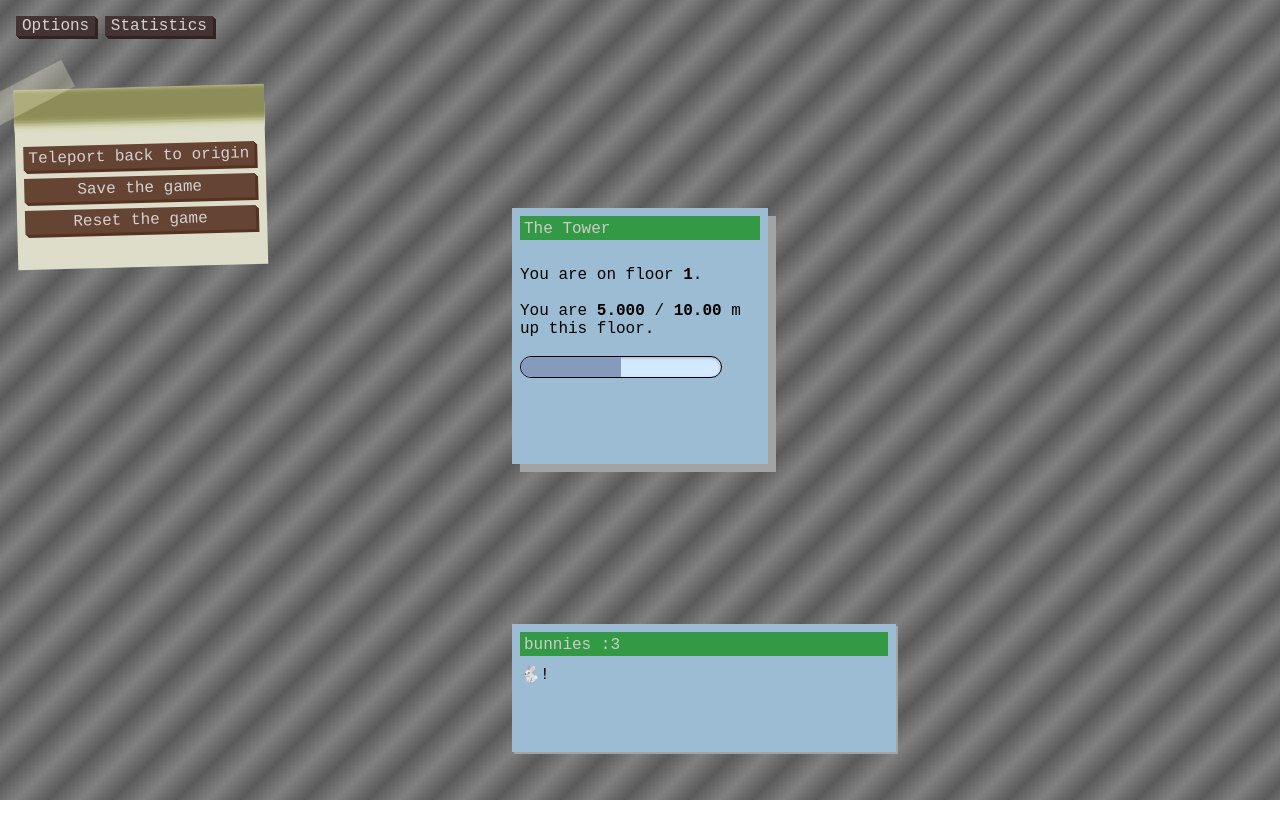
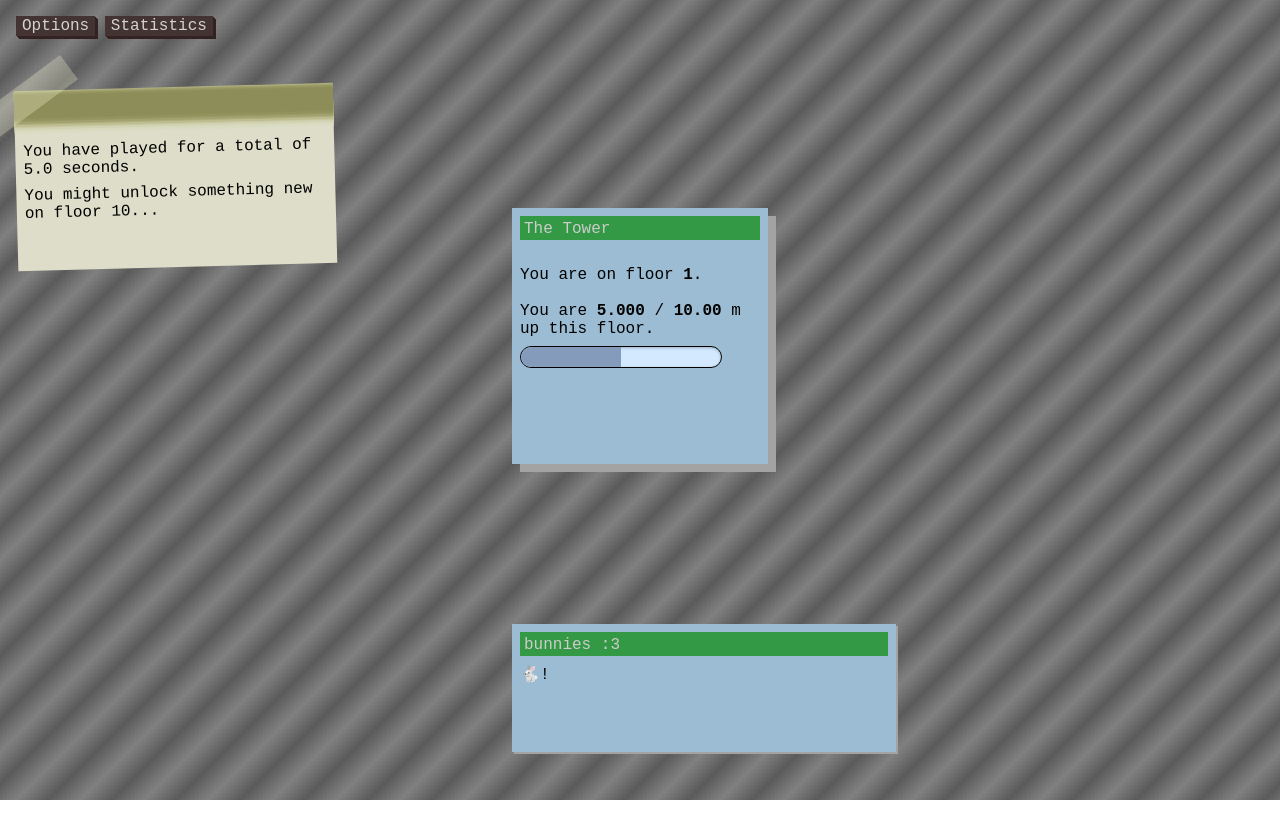
Before and after one commit to MakerOfDopamine/Tower-of-Ascension, a plain HTML site: page index.html in a window 1280 px wide. Shown: the top 838 px of the page. Drawn offline with Linux system fonts and the light colour scheme.

Commit message:
Added some foundational things
Statistics and button creation

```diff
--- a/format.js
+++ b/format.js
@@ -77,3 +77,20 @@
         return "blah" // I SWEAR I WILL FINISH CODING THIS LATER
     }
 }
+
+function formatTime(value) {
+    value = new Decimal(value)
+    if (value.lte(0)) return "no time"
+    if (value.isNan()) return "NaN"
+    if (value.lte(60)) {
+        return `${(value.toFixed(1))} seconds`
+    } else if (value.lte(60 * 60)) {
+        return `${(value.div(60).floor().toFixed(0))} min ${value.mod(60).toFixed(0)} s`
+    } else if (value.lte(60 * 60 * 24)) {
+        return `${(value.div(3600).floor().toFixed(0))} hr ${(value.div(60).mod(60).floor().toFixed(0))} min ${value.mod(60).toFixed(0)} s`
+    } else if (value.lte(60 * 60 * 24 * 365)) {
+        return `${(value.div(86400).floor().toFixed(0))} days, ${(value.div(3600).mod(24).floor().toFixed(0))} hr ${(value.div(60).mod(60).floor().toFixed(0))} min ${value.mod(60).toFixed(0)} s`
+    } else {
+        return `${(value.div(86400 * 365).floor().toFixed(0))} years, ${(value.div(86400).mod(365).floor().toFixed(0))} days, ${(value.div(3600).mod(24).floor().toFixed(0))} hr ${(value.div(60).mod(60).floor().toFixed(0))} min ${value.mod(60).toFixed(0)} s`
+    }
+}
--- a/index.html
+++ b/index.html
@@ -8,6 +8,7 @@
     <script src="break_eternity.js"></script>
     <script src="format.js"></script>
     <script src="saveload.js"></script>
+    <script src="tabs.js"></script>
     <script src="main.js" defer></script>
 
     <link rel="stylesheet" href="style.css">
@@ -17,12 +18,12 @@
     <div id="viewport" class="viewport">
         <div id="locked" style="position: absolute; z-index: 10; top: 16px; left: 16px;">
             <button class="tab-button" onclick="showOptions()">Options</button>
-            <button class="tab-button" onclick="showOptions()">Statistics</button>
+            <button class="tab-button" onclick="showStatistics()">Statistics</button>
             <br><br><br>
 
             <!-- I swear I will eventually write the actual game -->
-            <div id="options-tab" class="fixed-tab">
-                <div class="tape"></div>
+            <div id="options-tab" class="fixed-tab" style="display: none">
+                <div class="tape" style="--x: -10; --y: -40; --rotation: -26;"></div>
                 <div class="sticky-note-top"></div>
                 <!-- ancient technique of magic offsetting blocks -->
                 <div style="position: relative; height: 40px;"></div>
@@ -31,8 +32,14 @@
                 <button class="options-button" onclick="save()">Save the game</button>
                 <button class="options-button" onclick="reset_everything()">Reset the game</button>
             </div>
-            <div id="statistics-tab" class="fixed-tab" style="display: none;">
+            <div id="statistics-tab" class="fixed-tab" style="display: flex;">
+                <div class="tape" style="--x: -10; --y: -35; --rotation: -35;"></div>
+                <div class="sticky-note-top"></div>
+                <div style="position: relative; height: 35px;"></div>
                 <!-- <button class="options-button" onclick="displayHome()">Teleport back to origin</button> -->
+
+                <div id="statistics-main">Text</div>
+                <div id="statistics-unlocks">Text</div>
             </div>
         </div>
         <div id="world" class="world">
--- a/main.js
+++ b/main.js
@@ -3,7 +3,9 @@
     level: new Decimal(1),
     exp: {
         value: new Decimal(0)
-    }
+    },
+    saveStart: Date.now(),
+    unlocks: 0
 }
 
 let lastTick = Date.now()
@@ -20,6 +22,23 @@
     return new Decimal(10).mul(F.pow_base(1.01)).mul(F.pow(2).pow_base(1.00001))
 }
 
+function checkForUnlocks() {
+    switch (player.unlocks) {
+        case 0:
+            if (player.level.gte(10)) {
+                player.unlocks = 1
+            } else {
+                setText("statistics-unlocks", "You might unlock something new on floor 10...")
+                setVisibility(buttons["home-test-button"], false)
+            }
+            break
+        case 1:
+            setText("statistics-unlocks", "You have unlocked all there is to unlock! For now...")
+            setVisibility(buttons["home-test-button"], true)
+            break
+    }
+}
+
 const gameLoop = setInterval(() => {
     let dt = Date.now() - lastTick
     let speed = getPlayerSpeed()
@@ -30,10 +49,12 @@
         You are on floor <b>${format(player.level, false, true)}</b>.
 
         You are <b>${format(player.height)}</b> / <b>${format(height_floor)}</b> m up this floor.
-
     `)
 
-    document.getElementById(bars["height-bar"]).style.width = `${player.height.div(height_floor).mul(100).toNumber()}%`
+    updateStatistics()
+    checkForUnlocks()
+
+    bars["home-height-bar"].style.width = `${player.height.div(height_floor).mul(100).toNumber()}%`
     if (player.height.gte(height_floor)) {
         player.height = player.height.sub(height_floor)
         player.level = player.level.add(1)
--- a/style.css
+++ b/style.css
@@ -55,9 +55,9 @@
 
 .tape {
     position: absolute;
-    top: -10px;
-    left: -40px;
-    transform: rotate(-26deg);
+    top: calc(var(--x) * 1px);
+    left: calc(var(--y) * 1px);
+    transform: rotate(calc(var(--rotation) * 1deg));
     width: 100px;
     height: 30px;
     background-color: #ffffdd44;
@@ -69,6 +69,7 @@
     top: 16px;
     background-color: #ddddc9;
     padding: 8px 11px 11px 8px; /* The 11 is because 8 px + 3px box shadow because box shadow abuse */
+    max-width: 300px;
     min-height: 160px;
     transform: rotate(-1.5deg);
     display: flex;
--- /dev/null
+++ b/tabs.js
@@ -0,0 +1,15 @@
+function showOptions() {
+    document.getElementById("options-tab").style.display = "flex";
+    document.getElementById("statistics-tab").style.display = "none";
+}
+
+function showStatistics() {
+    document.getElementById("options-tab").style.display = "none";
+    document.getElementById("statistics-tab").style.display = "flex";
+}
+
+function updateStatistics() {
+    document.getElementById("statistics-main").textContent = `
+        You have played for a total of ${formatTime((Date.now() - player.saveStart) / 1000)}.
+    `
+}
--- a/viewport.js
+++ b/viewport.js
@@ -2,6 +2,7 @@
 const world = document.getElementById("world")
 const elements = {}
 const bars = {}
+const buttons = {}
 const grid_size = 32
 const parallax_scale = 0.2
 
@@ -92,6 +93,8 @@
     const bar_inner_el = document.createElement("div")
     bar_el.id = `${parent_id}-${bar_id}-container`
     bar_inner_el.id = `${parent_id}-${bar_id}-bar`
+    bar_el.style.marginBottom = "8px"
+    bar_el.style.marginTop = "8px"
 
     bar_el.classList.add("progress-container")
     bar_el.role = "progressbar"
@@ -107,11 +110,34 @@
     }
 
     elements[parent_id].appendChild(bar_el)
-    bars[bar_id] = bar_inner_el.id
+    bars[`${parent_id}-${bar_id}`] = bar_inner_el
+}
+
+function addButton(parent_id, button_id = parent_id, content, onclick = () => {}, ...styleObject) {
+    const button_el = document.createElement("button")
+    button_el.id = `${parent_id}-${button_id}-button`
+    button_el.innerHTML = content
+    button_el.onclick = onclick
+
+    button_el.classList.add("game-button")
+    for (let obj of styleObject) {
+        for (let i of Object.keys(obj)) {
+            if (button_el.style[i] === undefined) {
+                button_el.style.setProperty(i, obj[i])
+            } else {button_el.style[i] = obj[i]}
+        }
+    }
+
+    elements[parent_id].appendChild(button_el)
+    buttons[`${parent_id}-${button_id}`] = button_el
 }
 
 function setText(id, text = "") {
     document.getElementById(id).innerHTML = text
+}
+
+function setVisibility(obj, visible, default_visibility = "block") {
+    (typeof obj == "string" ? document.getElementById(obj) : obj).style.display = (visible ? default_visibility : "none")
 }
 
 function displayHome() {
@@ -135,10 +161,21 @@
     "--box-shadow-size": "2px"
 }
 
+const BUTTON_BASE = {
+    "height": "auto",
+    "font": "inherit",
+    "color": "lightgrey",
+    "backgroundColor": "#444444",
+    "border": "0",
+    "boxShadow": "#222222 1px 1px",
+    "transition": "all 0.1s ease-in-out"
+}
+
 addElement("home", 8, 8, 0, 0, "The Tower", BG, PRIMARY)
 //addElement("exp", 8, 10, 9, 0, "", BG, MINOR)
 addElement("rabbits", 12, 4, 0, 13, "bunnies :3", BG, MINOR)
 
 addBar("home", "height-bar")
+addButton("home", "test-button", "Press me", () => {alert("Hello!")}, BUTTON_BASE)
 
 setText("rabbits", "🐇!")
```
